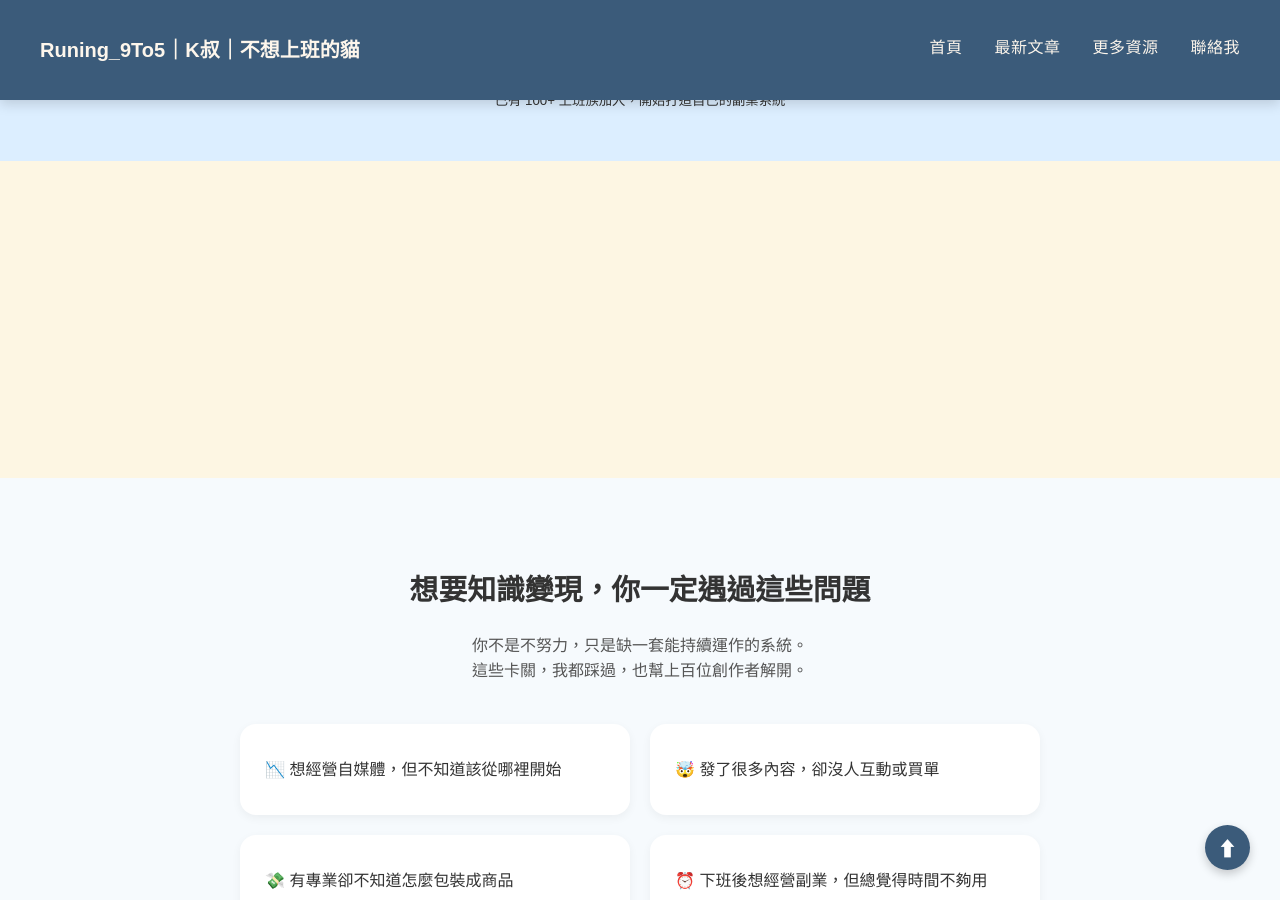
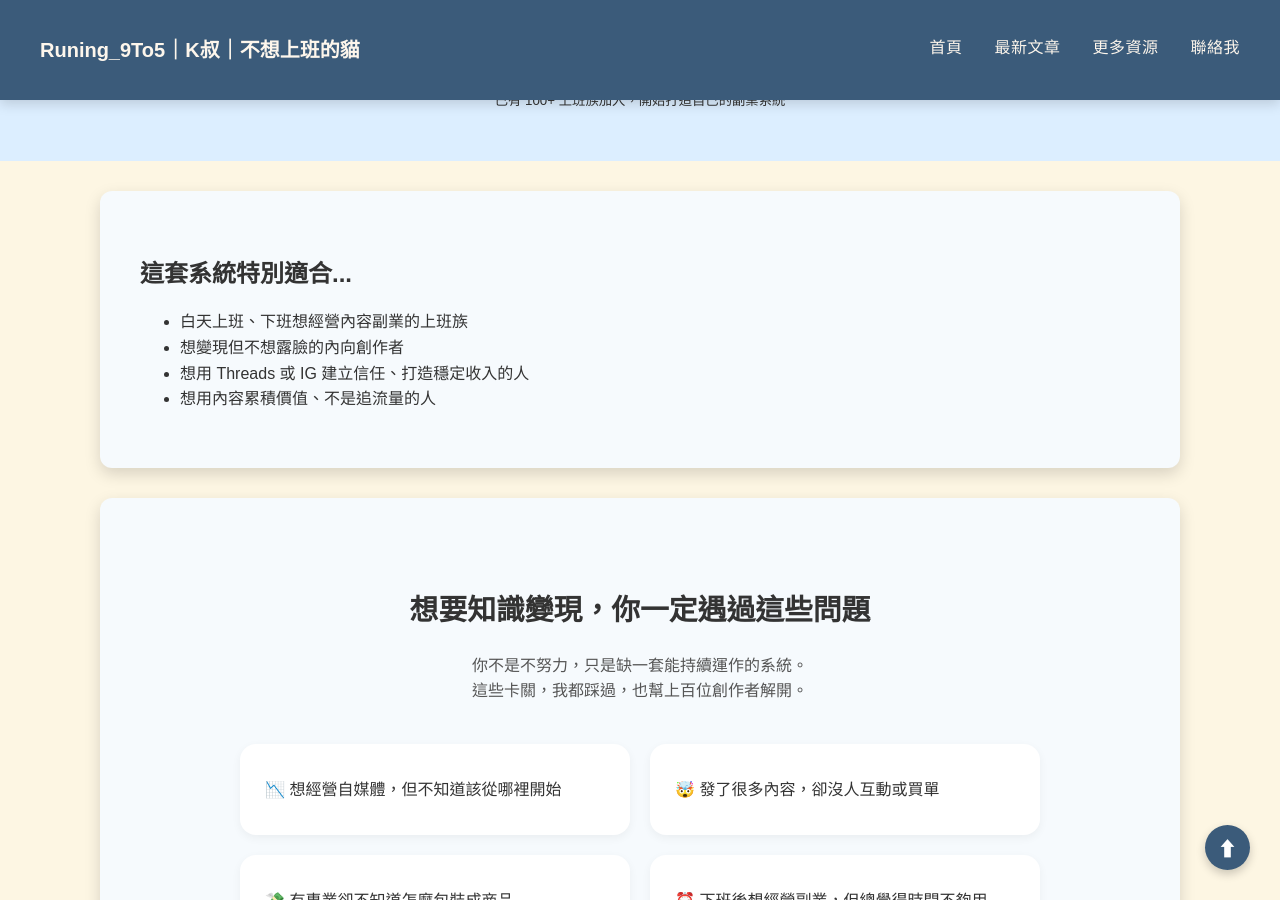
Before and after one commit to KenHAI666/Runing9TO5, a Jekyll site: the page built from index.md, in a window 1280 px wide and 900 px high, scrolled down 329 px. Built offline with Jekyll 4.4.1, drawn with Linux system fonts in a browser that asks for light colours.

Commit message:
Update index.md

```diff
--- a/index.md
+++ b/index.md
@@ -36,7 +36,7 @@ keywords: "自媒體變現系統, 上班族斜槓指南, 內容變現策略, 內
 
 </section>
 <!-- 適合誰 -->
-<section class="card card-highlight slide-in" style="padding:40px; background:#f6fafd;" id="who-for">
+<section class="card-section" style="padding:40px; background:#f6fafd;" id="who-for">
   <h2>這套系統特別適合...</h2>
   <ul>
     <li>白天上班、下班想經營內容副業的上班族</li>
@@ -47,7 +47,7 @@ keywords: "自媒體變現系統, 上班族斜槓指南, 內容變現策略, 內
 </section>
 
 <!-- 痛點區-->
-<section id="pain-points" class="card-basic" style="padding:60px 40px; background:#f6fafd; text-align:center;">
+<section id="pain-points" class="card-section" style="padding:60px 40px; background:#f6fafd; text-align:center;">
   <h2 style="font-size:1.8em; margin-bottom:20px;">想要知識變現，你一定遇過這些問題</h2>
   <p style="color:#555; max-width:700px; margin:0 auto 40px;">
     你不是不努力，只是缺一套能持續運作的系統。<br>
```
